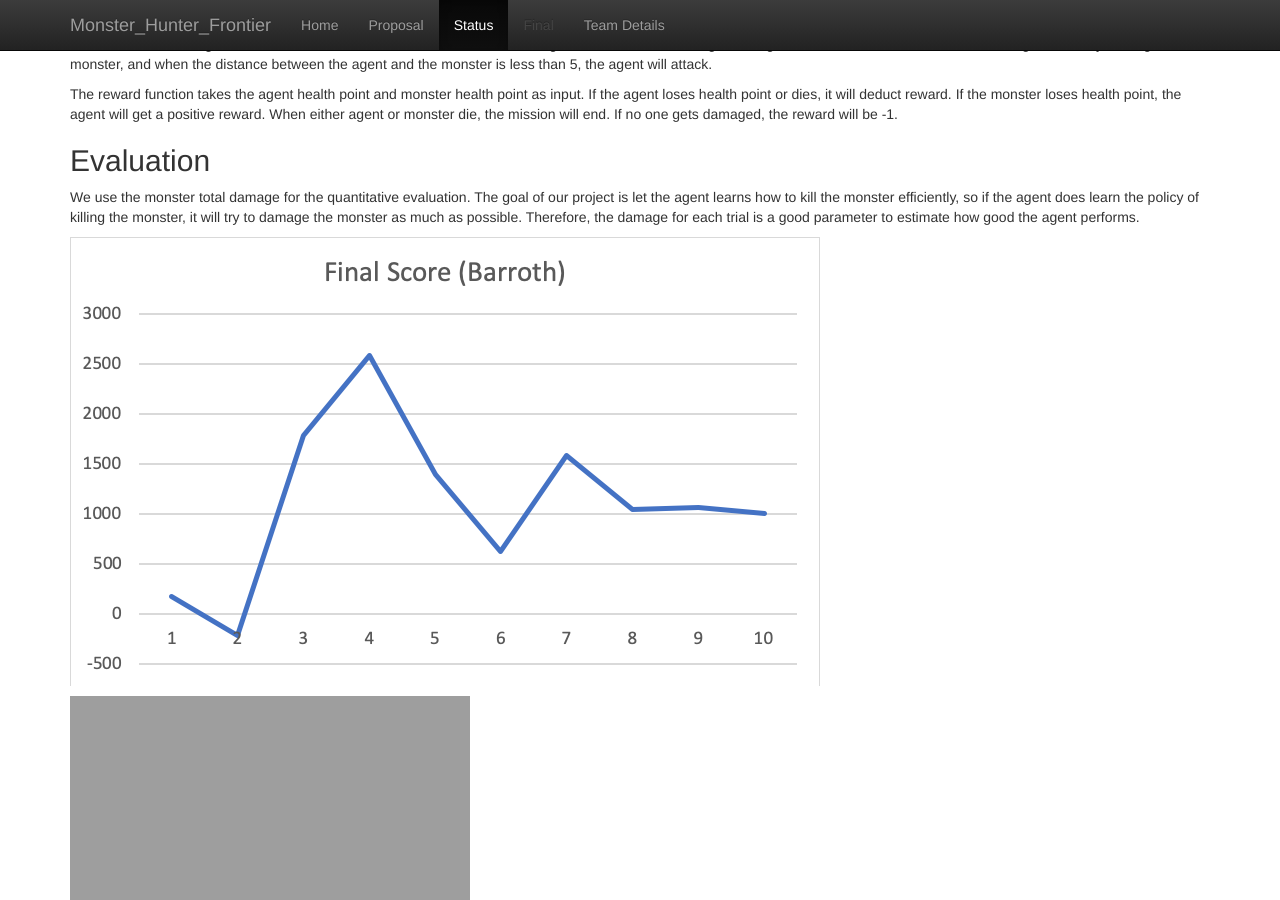
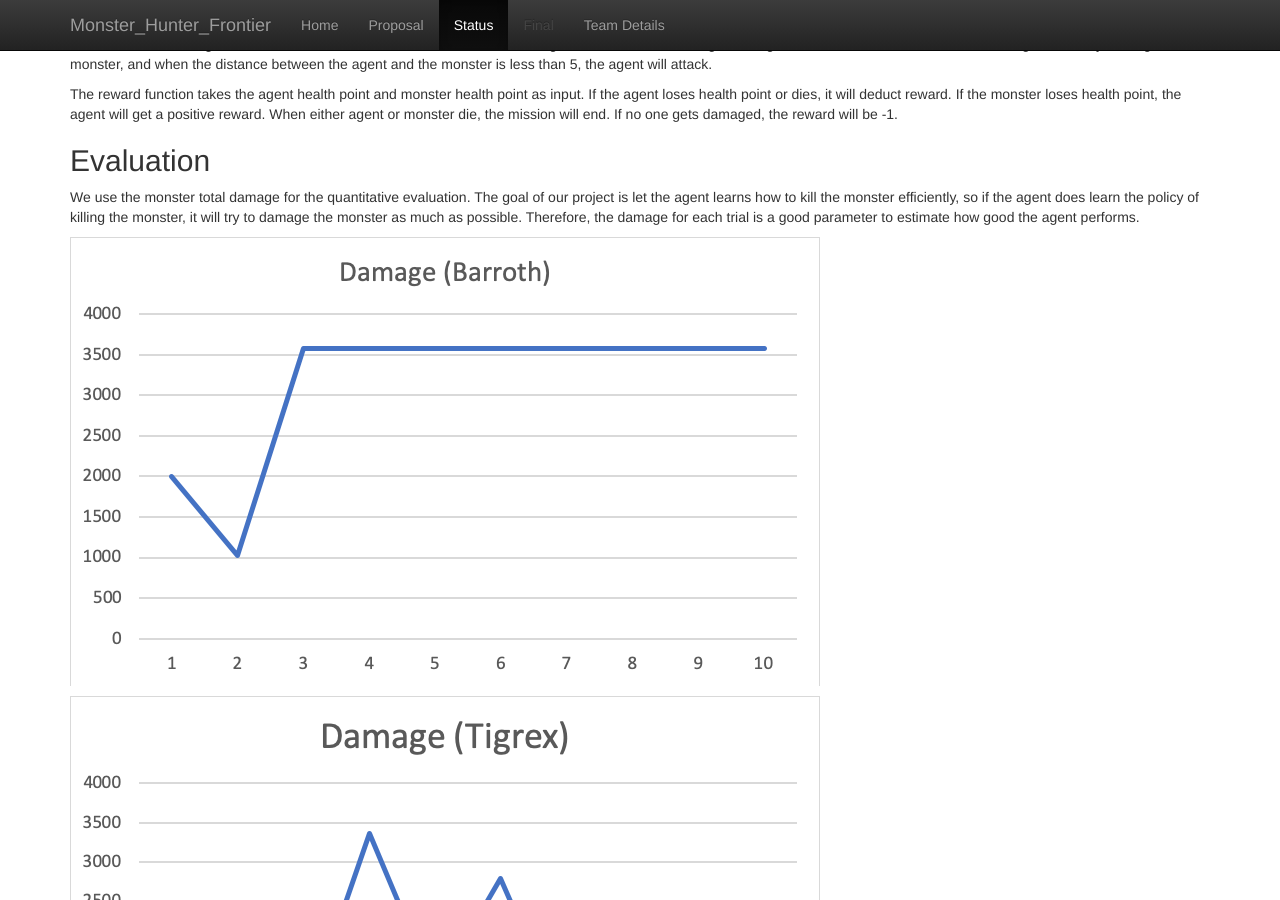
Before and after one commit to zihuazhang337/Group-25, a Jekyll site: the page built from docs/status.md, in a window 1280 px wide and 900 px high, scrolled down 565 px. Built offline with Jekyll 4.4.1, drawn with Linux system fonts in a browser that asks for light colours.

Commit message:
Update status.md

```diff
--- a/docs/status.md
+++ b/docs/status.md
@@ -21,17 +21,17 @@ The reward function takes the agent health point and monster health point as inp
 ## Evaluation
 We use the monster total damage for the quantitative evaluation. The goal of our project is let the agent learns how to kill the monster efficiently, so if the agent does learn the policy of killing the monster, it will try to damage the monster as much as possible. Therefore, the damage for each trial is a good parameter to estimate how good the agent performs.
 
-<img src="/status_result/Final_score_Barroth.png">
+![](/status_result/Damage_Barroth.png) <!-- .element height="50%" width="50%" -->
 
-![](/status result/Damage Tigrex.png =750x450)
+![](/status_result/Damage_Tigrex.png)
 
 When agent combat with Barroth. With only a few trains, it learns how to kill the monster. Then when it deals with Tigrex, which is another monster and harder to fight, the result is worse. However, after some overlayers, the agent begins to learn how to fight. The above graph has shown that the average damage of the last three trials are better than the first three trials, indicating that the agent does learn how to fight with the monster by Q-learning.
 
 For qualitative evaluation, we use the final score of each trial. The final score is the cumulated reward that the agent gets in a trial. It shows how well the agent can kill the monster. The final score will be decreased if the agent is hit by the monster or it takes too long to kill the monster. It will ensure that the agent really knows the best way to handle the monster, like dodging monster’s attack.
 
-![](/status result/Final score Barroth.png =750x450)
+![](/status_result/Final_score_Barroth.png)
 
-![](/status result/Final score Tigrex.png =750x450)
+![](/status_result/Final_score_Tigrex.png)
 
 The above two graphs are very similar. Comparing the first few trials and the last few one, the score does improve, but it does not seem like it finds the best way to fight. The score is fluctuating.
 
```
